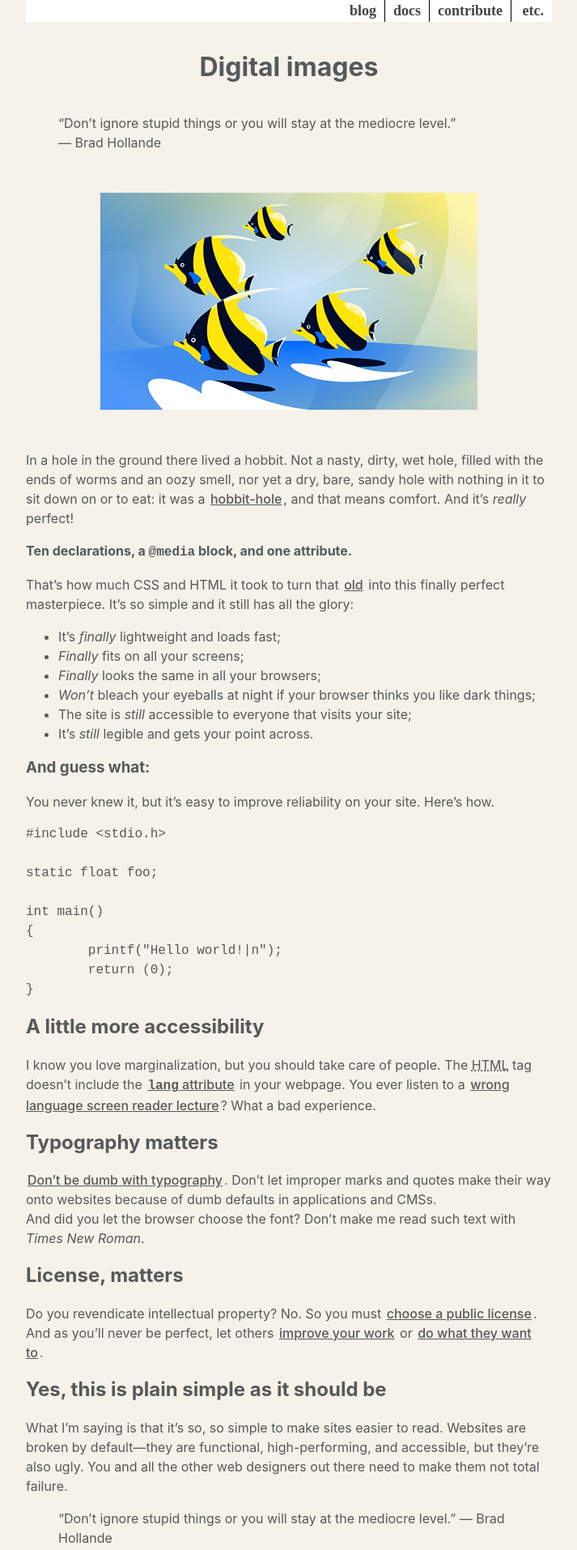
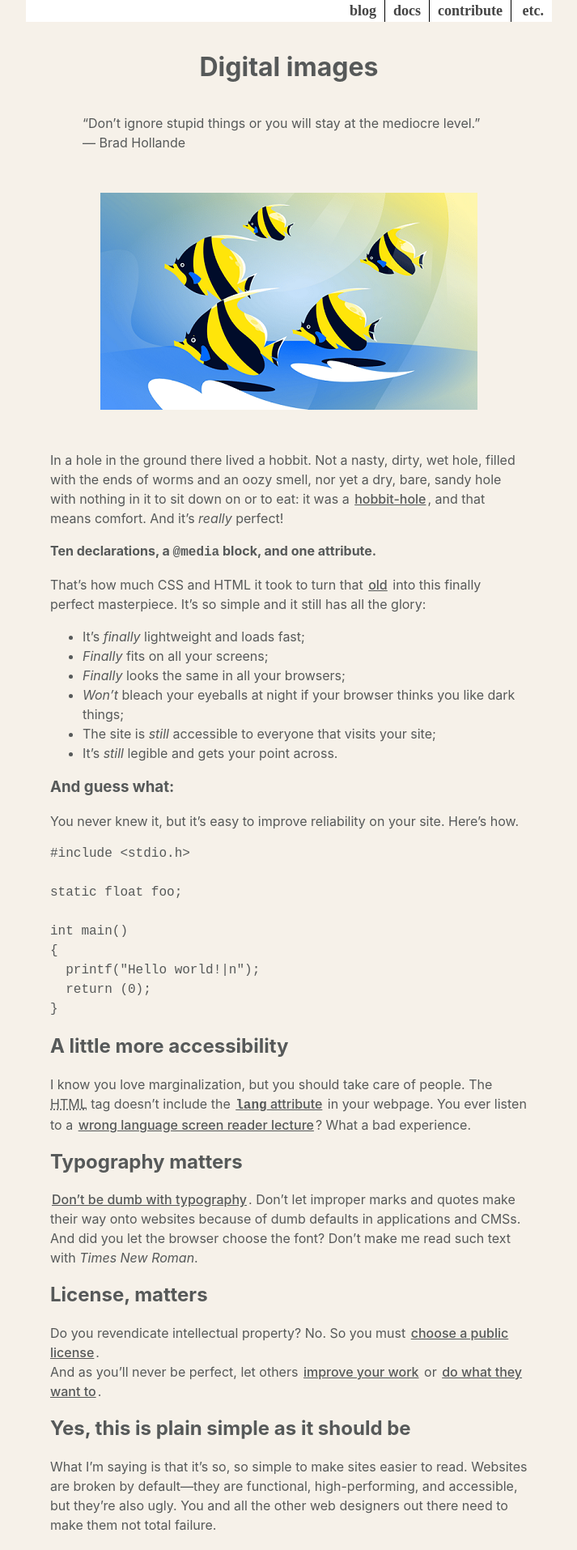
Before and after one commit to anthracitelabs/anthracitelabs.github.io, a Jekyll site: the page built from index.md, in a window 1280 px wide. Shown: the top 1914 px of the page at 81% size, without its empty margins (283-996 px from the left). Built offline with Jekyll 4.4.1, drawn with Linux system fonts in a browser that asks for light colours; the repository's description, which GitHub fills in, is left out; our own code applies the rules of GitHub Pages for plain Markdown files.

```diff
--- a/anthracitestyle.css
+++ b/anthracitestyle.css
@@ -81,11 +81,11 @@
   line-height: 1.2;
 }
 
-/*div {
-  border: 0.5px solid black;
+div {
+  /*border: 0.5px solid black;*/
   padding: 0px 30px;
   margin: 0;
-}*/
+}
 
 img {
 	height: auto;
--- a/index.md
+++ b/index.md
@@ -30,15 +30,15 @@
 
 You never knew it, but it's easy to improve reliability on your site. Here's how.
 
-~~~C
+~~~ C
 #include <stdio.h>
 
 static float foo;
 
 int main()
 {
-	printf("Hello world!|n");
-	return (0);
+  printf("Hello world!|n");
+  return (0);
 }
 ~~~
 
```
